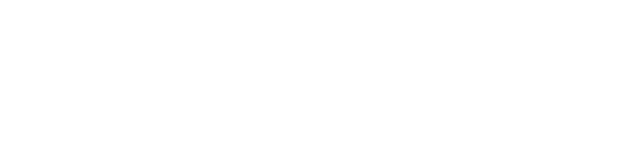
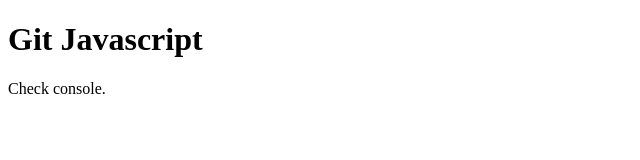
Before and after one commit to part0053/git-javascript, a plain HTML site: page index.html in a window 1280 px wide. Shown: the whole page, without its empty margins (0-640 px from the left). Drawn offline with Linux system fonts and the light colour scheme.

Commit message:
Added <h1> and <p> to index.html

```diff
--- a/index.html
+++ b/index.html
@@ -7,7 +7,8 @@
     <title>Git Javascript</title>
 </head>
 <body>
-
+    <h1>Git Javascript</h1>
+    <p>Check console.</p>
     <script src="./script.js" type="text/javascript"></script>
 </body>
 </html>
```
